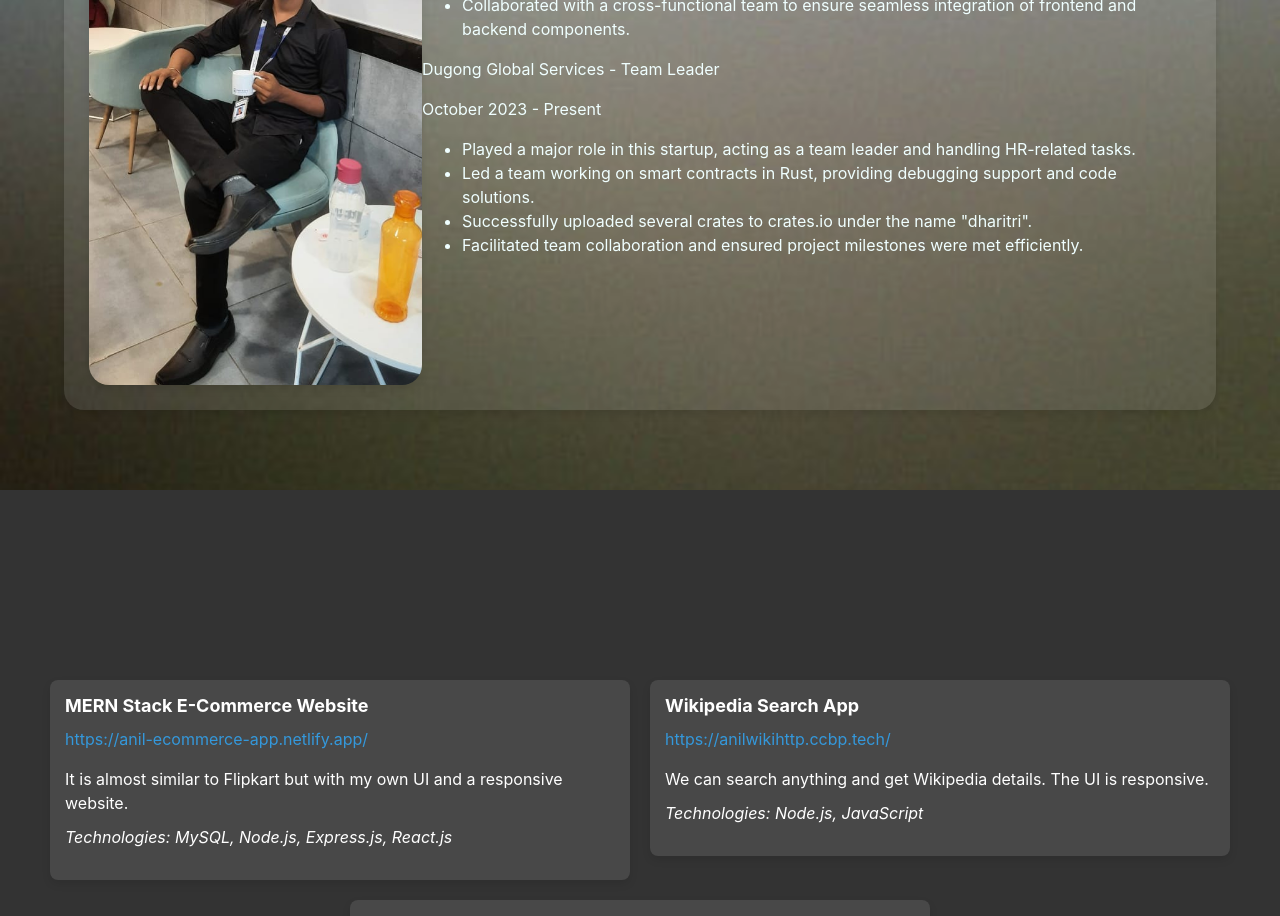
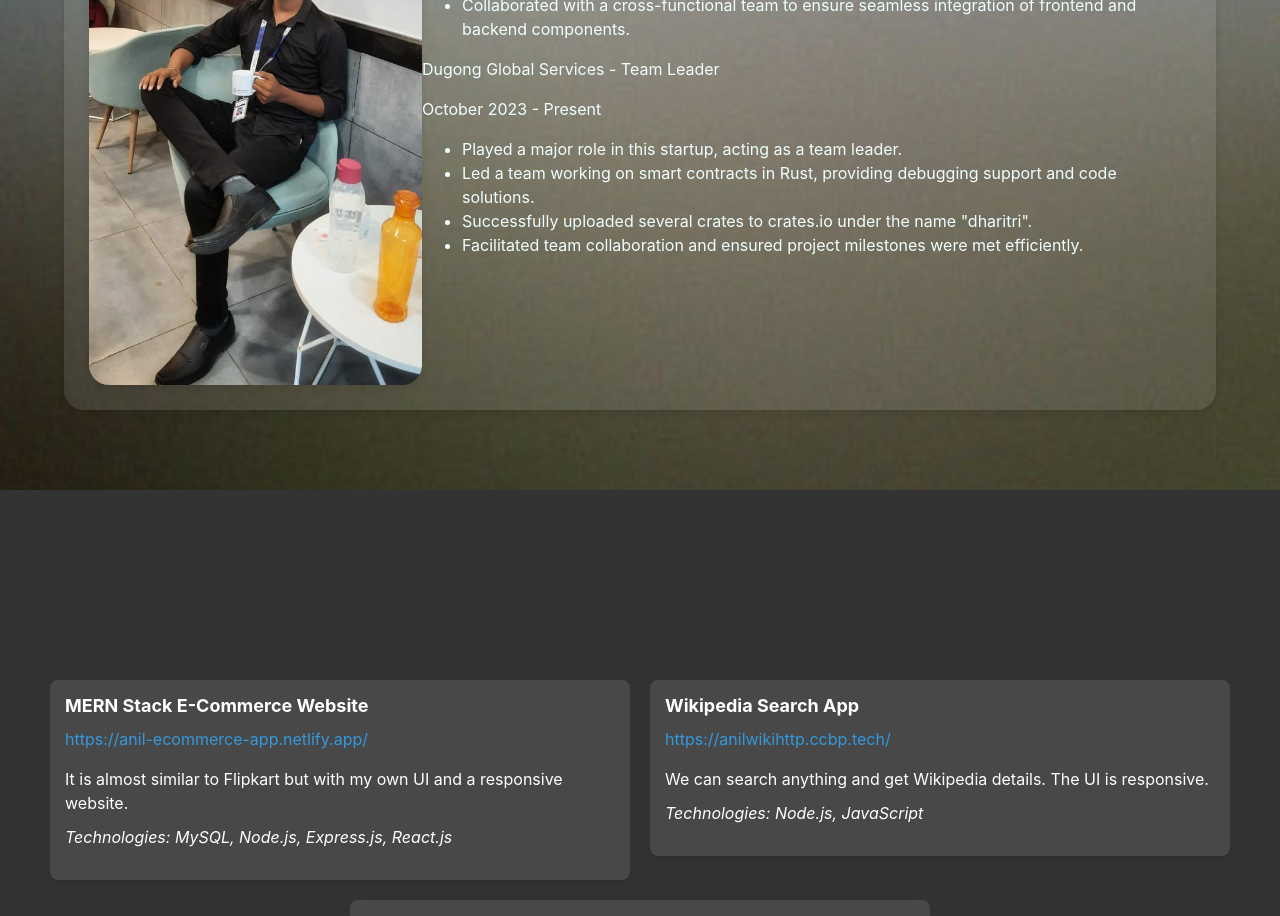
Before and after one commit to Battula-anil-app-could/my-protfolio, a React (Create React App) app: page / in a window 1280 px wide. Shown: the part 980-1896 px from the top of the page. Built offline with nearby package versions, Linux system fonts and the light colour scheme.

Commit message:
updateing resume

```diff
--- a/src/components/Aboutme/AboutMe.js
+++ b/src/components/Aboutme/AboutMe.js
@@ -18,7 +18,7 @@ export default function AboutMe() {
       title: 'Dugong Global Services - Team Leader',
       duration: 'October 2023 - Present',
       description: [
-        'Played a major role in this startup, acting as a team leader and handling HR-related tasks.',
+        'Played a major role in this startup, acting as a team leader.',
         'Led a team working on smart contracts in Rust, providing debugging support and code solutions.',
         'Successfully uploaded several crates to crates.io under the name "dharitri".',
         'Facilitated team collaboration and ensured project milestones were met efficiently.'
```
Also changed, not shown: 1 other file (tests, documents, lock files or other folders).
